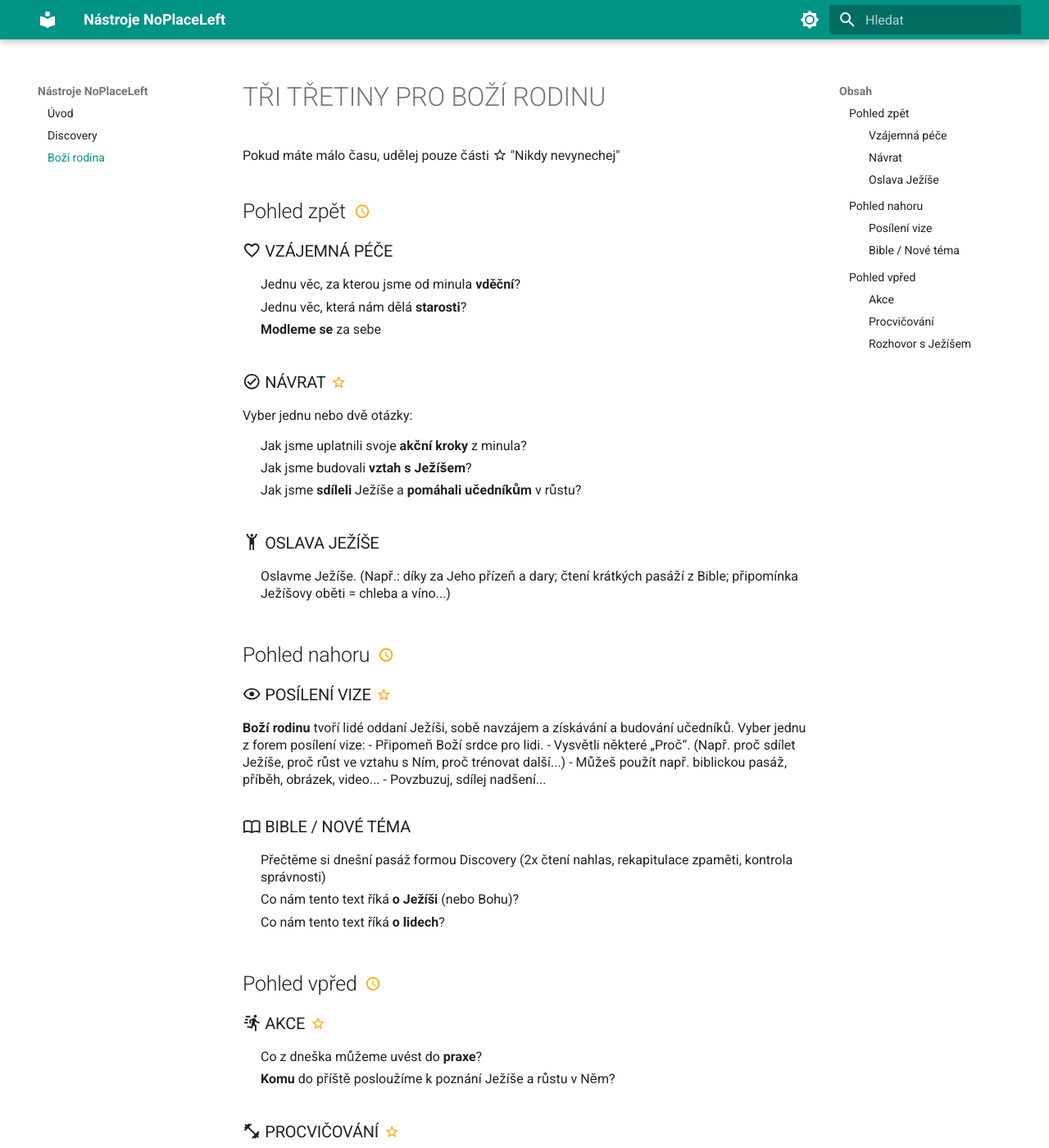
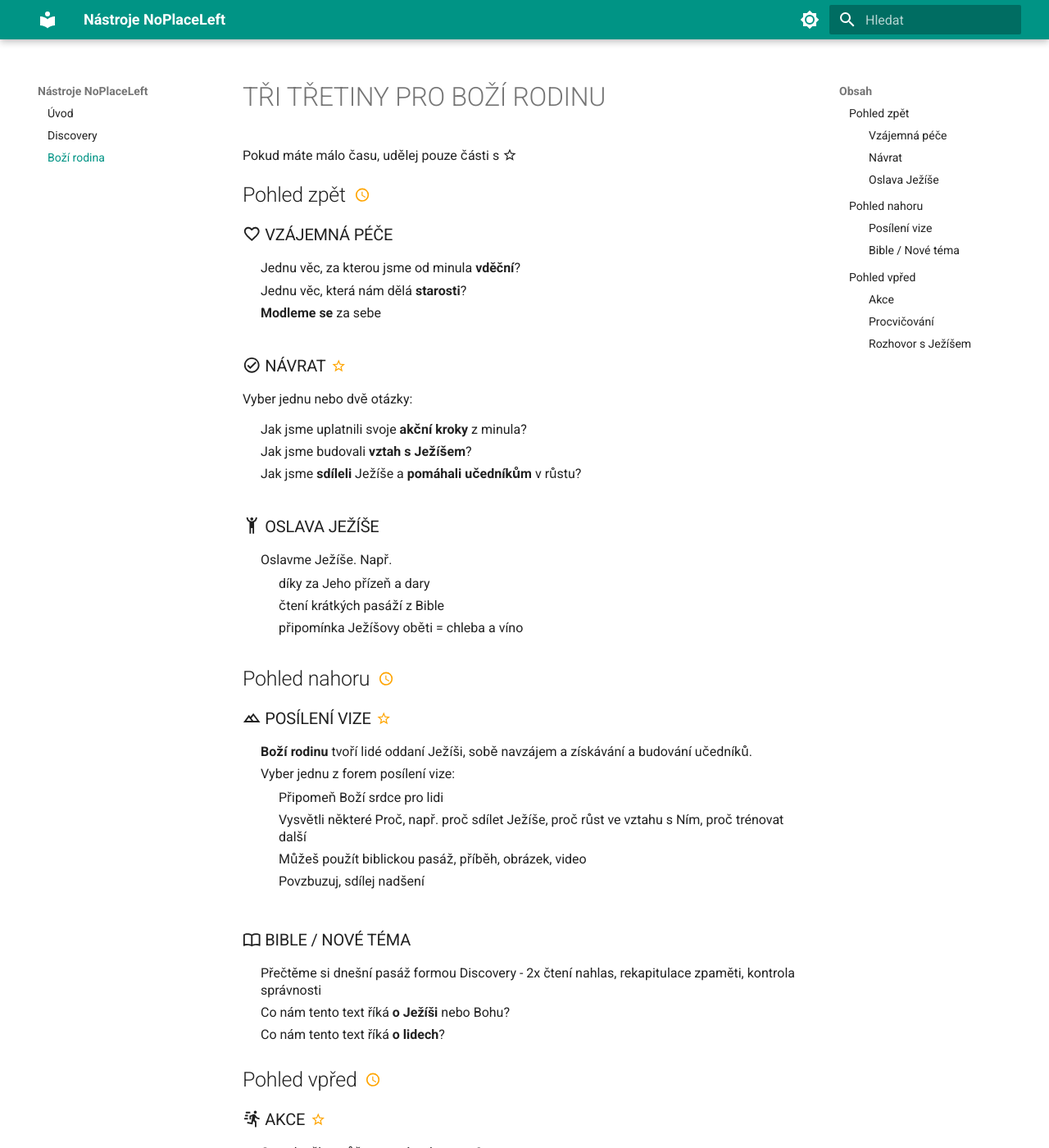
Before and after one commit to dvopalecky/discovery, an MkDocs documentation site: the page built from docs/bozi-rodina.md, in a window 1280 px wide and 1400 px high. Shown: the whole window at 82% size. Built offline with MkDocs 1.6.1 and Material for MkDocs 9.7.7, drawn with Linux system fonts in a browser that asks for light colours; some of the changed text lies outside the part shown.

Commit message:
Vyhození závorek, zjednodušení interpunkce

```diff
--- a/docs/bozi-rodina.md
+++ b/docs/bozi-rodina.md
@@ -1,5 +1,5 @@
 # Tři třetiny pro Boží rodinu
-Pokud máte málo času, udělej pouze části :material-star-outline: "Nikdy nevynechej"
+Pokud máte málo času, udělej pouze části s :material-star-outline:
 
 ## Pohled zpět :material-clock-outline:{ title="15-30 min" .tretina }
 
@@ -17,21 +17,24 @@ Vyber jednu nebo dvě otázky:
 - Jak jsme **sdíleli** Ježíše a **pomáhali učedníkům** v růstu?
 
 ### :material-human-handsup: Oslava Ježíše
-- Oslavme Ježíše. (Např.: díky za Jeho přízeň a dary; čtení krátkých pasáží z Bible; připomínka Ježíšovy oběti = chleba a víno...)
+- Oslavme Ježíše. Např.
+    - díky za Jeho přízeň a dary
+    - čtení krátkých pasáží z Bible
+    - připomínka Ježíšovy oběti = chleba a víno
 
 ## Pohled nahoru :material-clock-outline:{ title="15-30 min" .tretina }
 
-### :material-eye-outline: Posílení vize :material-star-outline:{ title="Nikdy nevynechej" .nikdy-nevynechej }
-**Boží rodinu** tvoří lidé oddaní Ježíši, sobě navzájem a získávání a budování učedníků.
-Vyber jednu z forem posílení vize:
-- Připomeň Boží srdce pro lidi.
-- Vysvětli některé „Proč“. (Např. proč sdílet Ježíše, proč růst ve vztahu s Ním, proč trénovat další...)
-- Můžeš použít např. biblickou pasáž, příběh, obrázek, video...
-- Povzbuzuj, sdílej nadšení...
+### :material-image-filter-hdr-outline: Posílení vize :material-star-outline:{ title="Nikdy nevynechej" .nikdy-nevynechej }
+- **Boží rodinu** tvoří lidé oddaní Ježíši, sobě navzájem a získávání a budování učedníků.
+- Vyber jednu z forem posílení vize:
+    - Připomeň Boží srdce pro lidi
+    - Vysvětli některé Proč, např. proč sdílet Ježíše, proč růst ve vztahu s Ním, proč trénovat další
+    - Můžeš použít biblickou pasáž, příběh, obrázek, video
+    - Povzbuzuj, sdílej nadšení
 
 ### :material-book-open-blank-variant-outline: Bible / Nové téma
-- Přečtěme si dnešní pasáž formou Discovery (2x čtení nahlas, rekapitulace zpaměti, kontrola správnosti)
-- Co nám tento text říká **o Ježíši** (nebo Bohu)?
+- Přečtěme si dnešní pasáž formou Discovery - 2x čtení nahlas, rekapitulace zpaměti, kontrola správnosti
+- Co nám tento text říká **o Ježíši** nebo Bohu?
 - Co nám tento text říká **o lidech**?
 
 
@@ -42,7 +45,13 @@ Vyber jednu z forem posílení vize:
 - **Komu** do příště posloužíme k poznání Ježíše a růstu v Něm?
 
 ### :material-dumbbell: Procvičování :material-star-outline:{ title="Nikdy nevynechej" .nikdy-nevynechej }
-- **Procvičme** si některý z **nástrojů** (Mapa vztahů, Zájem a modlitba, Bleskový příběh, Most, Pozvání na Discovery, Mince + BOSS + křest...)
+- **Procvičme** si některý z **nástrojů**
+    - Mapa vztahů
+    - Zájem a modlitba
+    - Bleskový příběh
+    - Most
+    - Pozvání na Discovery
+    - Mince + BOSS + křest
 
 ### :material-chat-outline: Rozhovor s Ježíšem
 - **Naslouchejme** Ježíši, k čemu nás vede a zapišme si to. Možnosti:
@@ -51,4 +60,4 @@ Vyber jednu z forem posílení vize:
     - **Komu** budu sdílet Ježíše?
     - Jak pomůžu **učedníkům** v růstu?
 - Co nám Ježíš řekl při naslouchání?
-- Modleme se.
+- Modleme se
--- a/docs/style.css
+++ b/docs/style.css
@@ -1,5 +1,13 @@
 h1, h3 {
   text-transform: uppercase;
+}
+
+h2 {
+  margin-top: 20px !important;
+}
+
+ul {
+  margin-bottom: 0px !important;
 }
 
 p, li {
```
Also changed, not shown: docs/discovery.md (+11 -11 lines).
